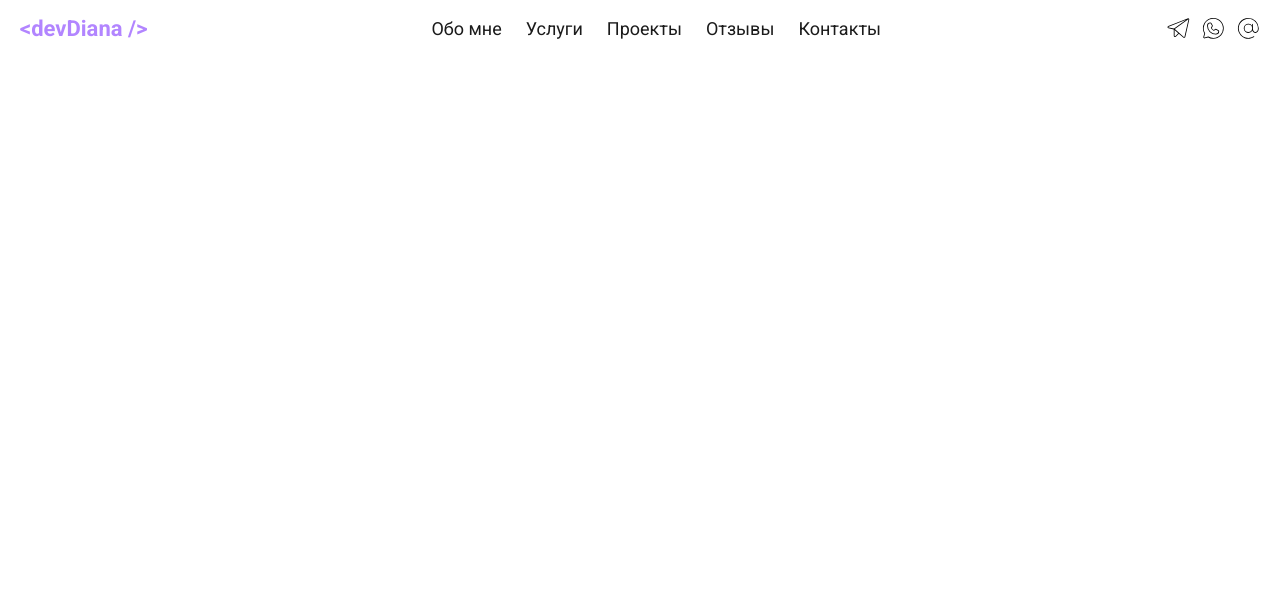
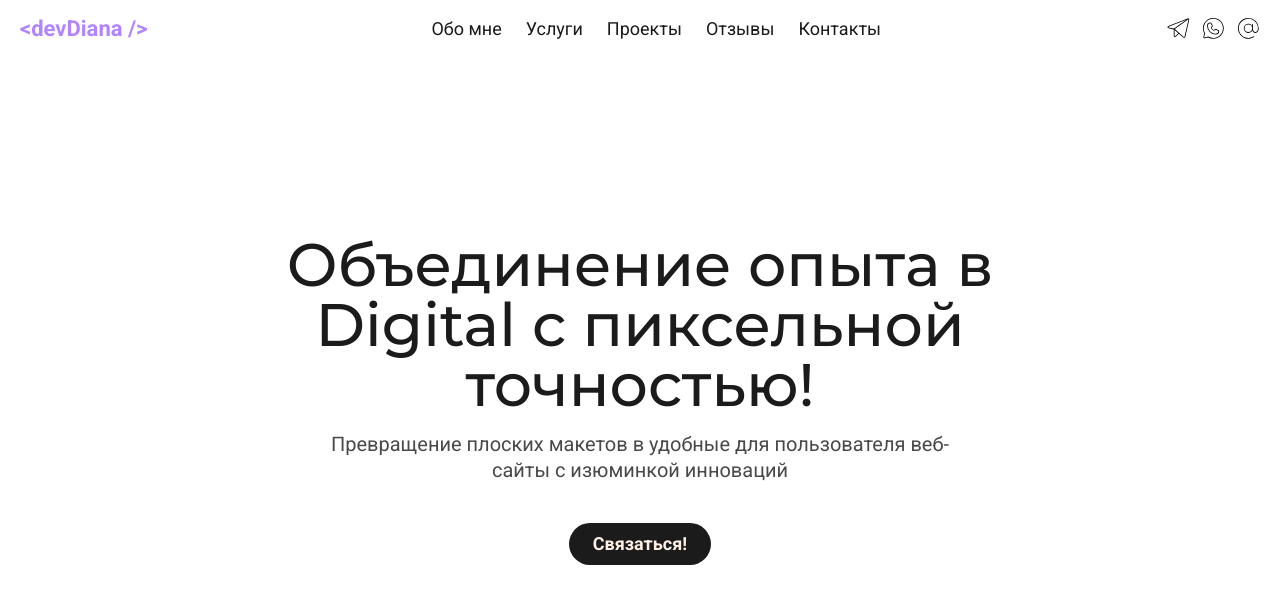
Before and after one commit to m-diana-dev/portfolio, a React (Vite) app: page / in a window 1280 px wide. Shown: the top 604 px of the page. Built offline with nearby package versions, Linux system fonts and the light colour scheme.

Commit message:
feat: added markup and some styles for the main section

```diff
--- a/src/App.tsx
+++ b/src/App.tsx
@@ -1,12 +1,14 @@
 import {Header} from "./layout/header/Header.tsx";
+import {Main} from "./layout/sections/main/Main.tsx";
 
 function App() {
 
-  return (
-    <>
-      <Header/>
-    </>
-  )
+    return (
+        <>
+            <Header/>
+            <Main/>
+        </>
+    )
 }
 
 
--- /dev/null
+++ b/src/components/button/Button.tsx
@@ -0,0 +1,33 @@
+import styled from "styled-components";
+import {ReactNode} from "react";
+
+type ButtonPropsType = {
+    children: ReactNode
+}
+export const Button = ({children}: ButtonPropsType) => {
+    return (
+        <StyledButton>
+            {children}
+        </StyledButton>
+    );
+}
+
+export const StyledButton = styled.button`
+  display: flex;
+  padding: 8px 24px;
+  justify-content: center;
+  align-items: center;
+  border-radius: 24px;
+  background: ${({theme})=>theme.colors.title};
+  color: ${({theme})=>theme.colors.secondaryBg};
+  font-size: 0.9rem;
+  font-weight: 700;
+  line-height: 140%;
+  transition: all .3s;
+
+  @media (any-hover: hover){
+    &:hover{
+      background: ${({theme})=>theme.colors.colorMain};
+    }
+  }
+`
--- a/src/layout/header/Header.tsx
+++ b/src/layout/header/Header.tsx
@@ -14,7 +14,7 @@ export const Header = () => {
                     <Logo/>
                     <Menu>
                         <MenuBurger/>
-                        <MenuBody isOpen={true}>
+                        <MenuBody isOpen={false}>
                             <MenuList>
                                 {menuItems.map(el => <MenuItem><MenuLink href="">{el}</MenuLink></MenuItem>)}
                             </MenuList>
--- /dev/null
+++ b/src/layout/sections/main/Main.tsx
@@ -0,0 +1,45 @@
+import {Button, StyledButton} from "../../../components/button/Button.tsx";
+import {Container} from "../../../components/Container.ts";
+import styled from "styled-components";
+import {font} from "../../../styles/Common.ts";
+
+export const Main = () => {
+    return (
+        <StyledMain>
+            <Container>
+                <MainTitle>Объединение опыта в Digital с пиксельной точностью!</MainTitle>
+                <MainSubtitle>Превращение плоских макетов в удобные для пользователя веб-сайты с изюминкой
+                    инноваций</MainSubtitle>
+                <Button>Связаться!</Button>
+            </Container>
+        </StyledMain>
+    );
+}
+
+const StyledMain = styled.section`
+  min-height: 100vh;
+  height: 100%;
+  display: flex;
+  flex-direction: column;
+  justify-content: center;
+  text-align: center;
+  padding: 100px 0;
+
+  ${StyledButton} {
+    margin: 0 auto;
+  }
+`
+
+const MainTitle = styled.h2`
+  ${font({family: 'Montserrat', weight: 500, color: '#1B1B1B', lineHeight: 1, fontMin: 36, fontMax: 60})};
+  max-width: 902px;
+  width: 100%;
+  margin: 0 auto 16px;
+`
+
+const MainSubtitle = styled.h1`
+  ${font({lineHeight: 1.3, fontMin: 17, fontMax: 20})};
+  max-width: 634px;
+  width: 100%;
+  margin: 0 auto 40px;
+`
--- /dev/null
+++ b/src/styles/Common.ts
@@ -0,0 +1,16 @@
+type FontPropsType = {
+    family?: string
+    weight?: 100 | 200 | 300 | 400 | 500 | 600 | 700 | 800 | 900
+    color?: string
+    lineHeight?: number
+    fontMin?: number
+    fontMax?: number
+}
+
+export const font = ({family, weight, color, lineHeight, fontMax, fontMin}: FontPropsType) => `
+    font-family: ${family || 'Roboto'};
+    font-weight: ${weight || 400};
+    color: ${color || '#494949'};
+    line-height: ${lineHeight || 1.2};
+    font-size: calc((100vw - 320px)/(1280 - 320) * (${fontMax} - ${fontMin}) + ${fontMin}px );
+`
```
